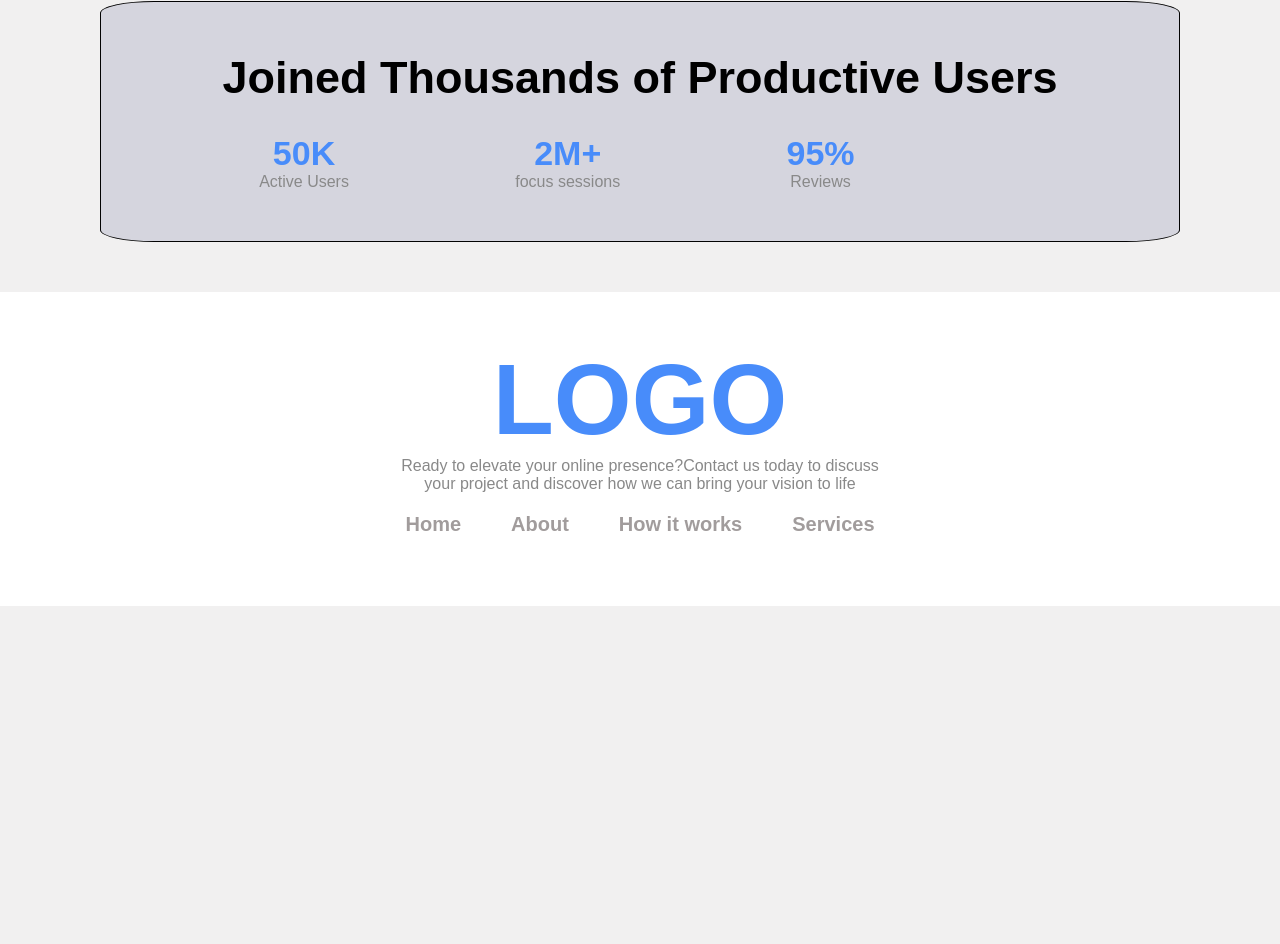
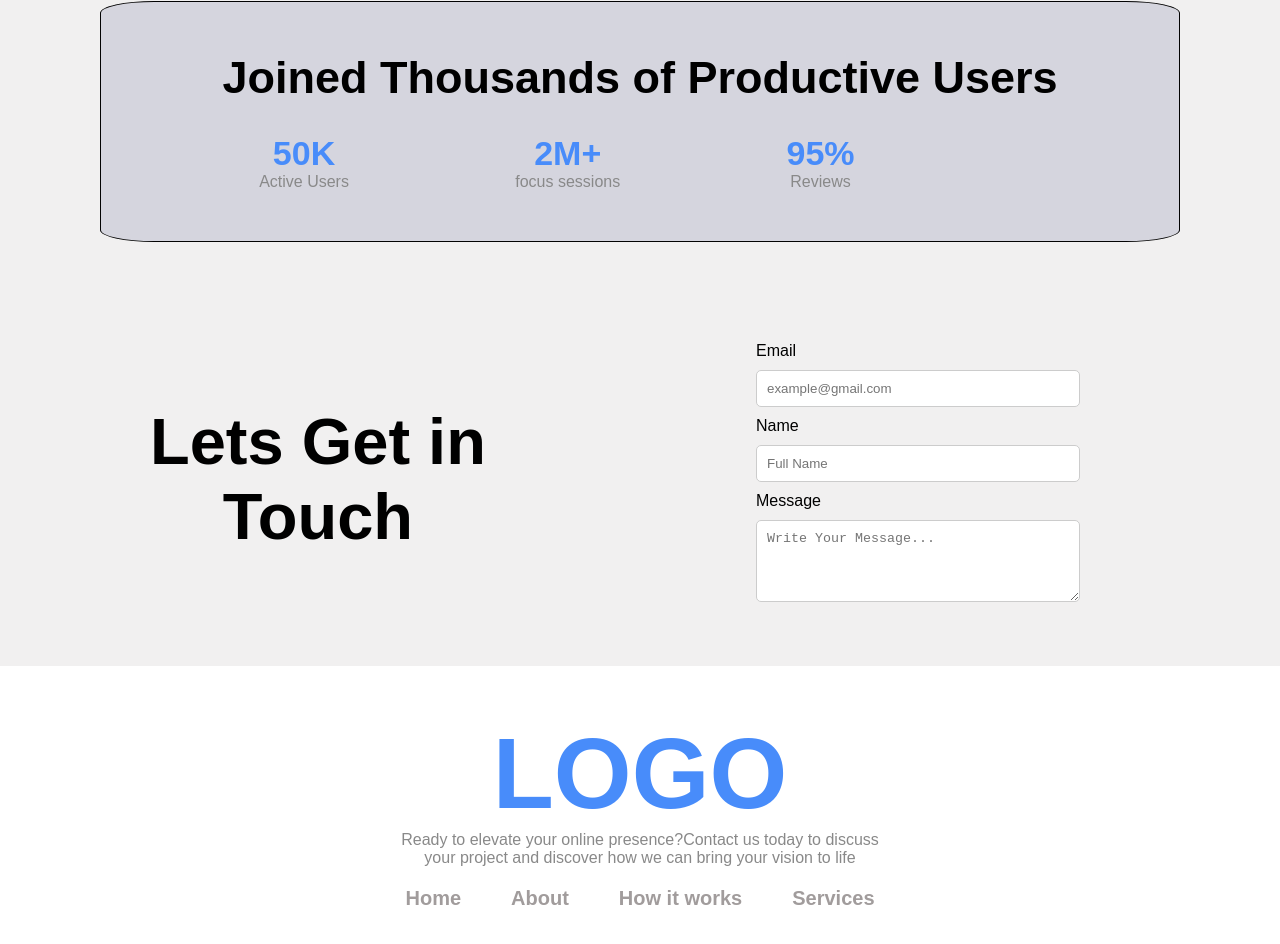
Before and after one commit to mdyeasinhossen/assingment-1, a plain HTML site: page assingment.html in a window 1280 px wide. Shown: the part 882-1826 px from the top of the page. Before the commit the page ends 1488 px from the top, so only its background shows below. Drawn offline with Linux system fonts and the light colour scheme.

Commit message:
added lets get in touch

```diff
--- a/assingment.css
+++ b/assingment.css
@@ -127,3 +127,34 @@ font-weight: 700;
     padding: 20px;
     gap: 50px;
 }
+
+/* get in touch section */
+.in-touch-container{
+    display: flex;
+    justify-content: space-between;
+    align-items: center;
+    padding: 50px 100px;
+    text-align: center;
+
+}
+.form{
+    text-align: left;
+}
+.form input, .form textarea{
+    width: 100%;
+    padding: 10px;
+    margin: 10px 0;
+    border-radius: 5px;
+    border: 1px solid #ccc;
+}
+.in-touch-title{
+    font-size: 65px;
+    font-weight: bold;
+    color: #000000;
+    margin-left: 50px;
+}
+.form{
+    margin: 0px 100px;
+    width: 30%;
+
+}
--- a/assingment.html
+++ b/assingment.html
@@ -58,7 +58,24 @@
             </div>
 
         </div>
-        <!-- review section -->
+       <!-- get in touch section -->
+        <div class="in-touch-container">
+            <div class="action-title in-touch-title">
+                Lets Get in <br>
+                Touch
+            </div>
+            <div class="form">
+            <form >
+                <p>Email</p>
+                <input type="email" placeholder="example@gmail.com">
+                <p>Name</p>
+                <input type="text" placeholder="Full Name">
+                <p>Message</p>
+
+                <textarea placeholder="Write Your Message..." rows="4"></textarea>
+            </form>
+            </div>
+        </div>
 
 
 
```
